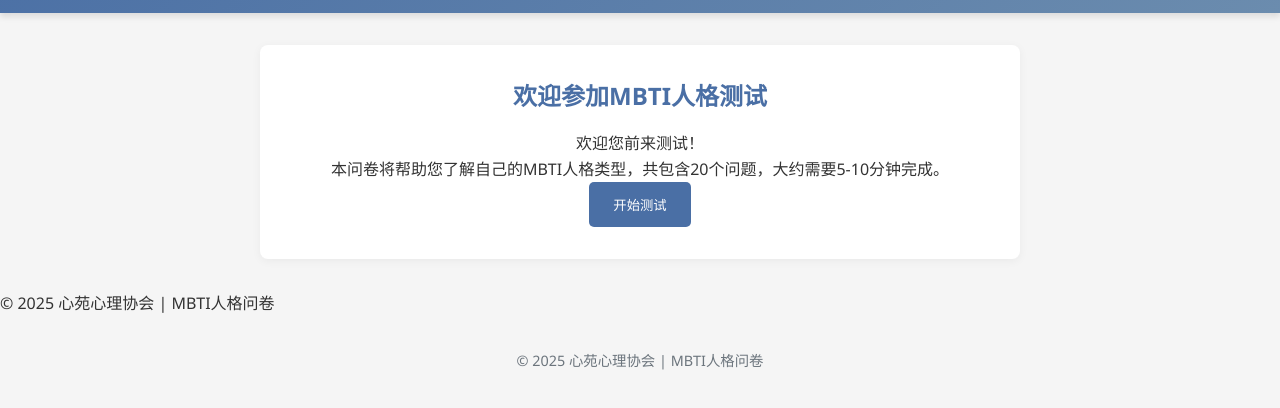
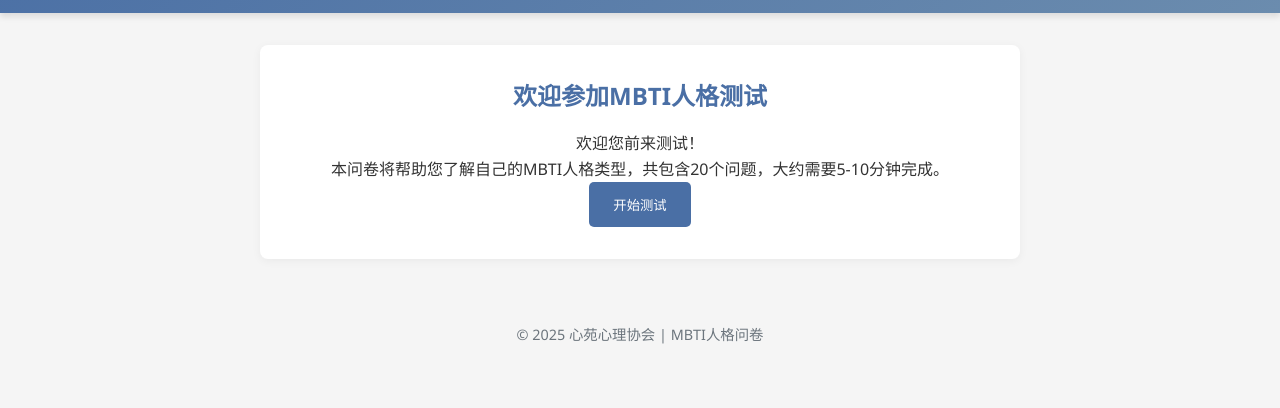
Before and after one commit to chunyujushi/MBTI, a plain HTML site: page index.html in a window 1280 px wide. Shown: the part 112-520 px from the top of the page. Drawn offline with Linux system fonts and the light colour scheme.

Commit message:
撤销上一次的修改

```diff
--- a/index.html
+++ b/index.html
@@ -305,9 +305,6 @@
             </div>
         </section>
     </div>
-    <script>
-        document.write(`<p>© ${new Date().getFullYear()} 心苑心理协会 | MBTI人格问卷</p>`);
-    </script>
     <footer class="footer">
         <p>© 2025 心苑心理协会 | MBTI人格问卷</p>
     </footer>
```
